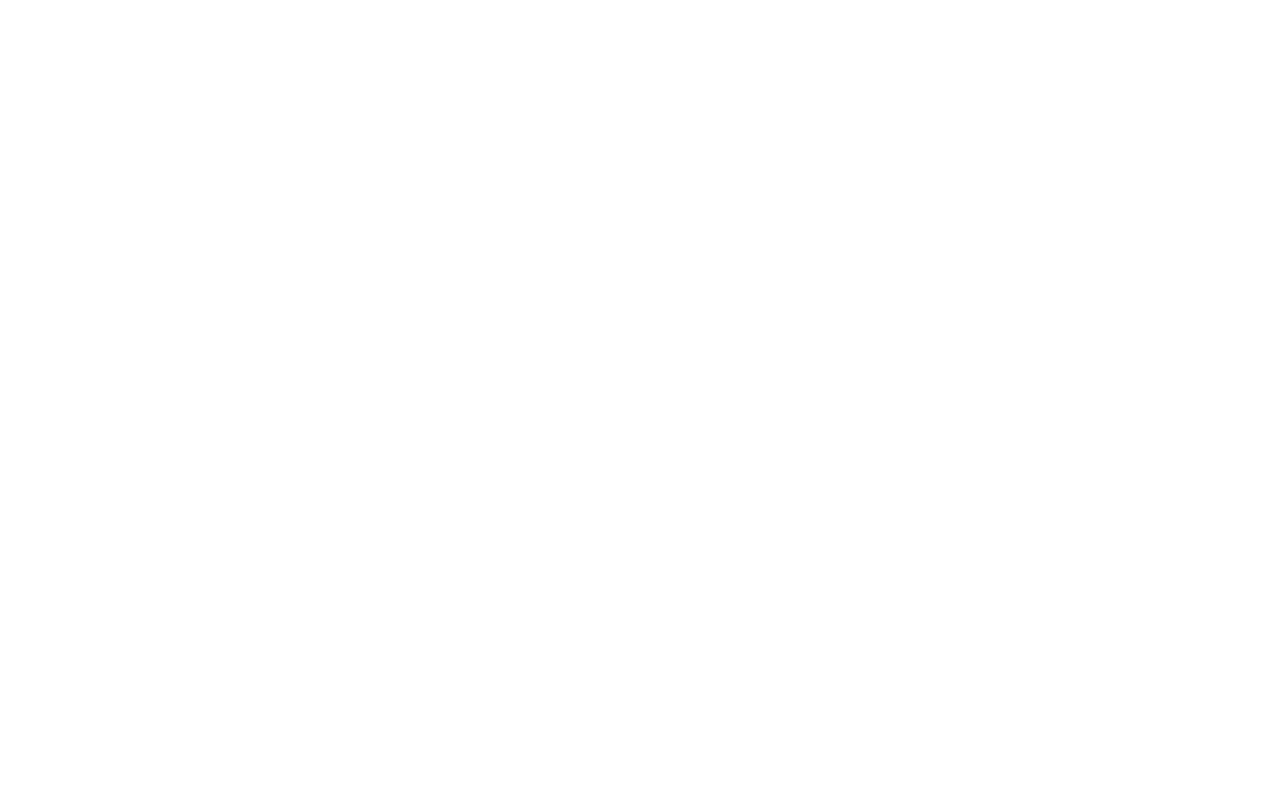
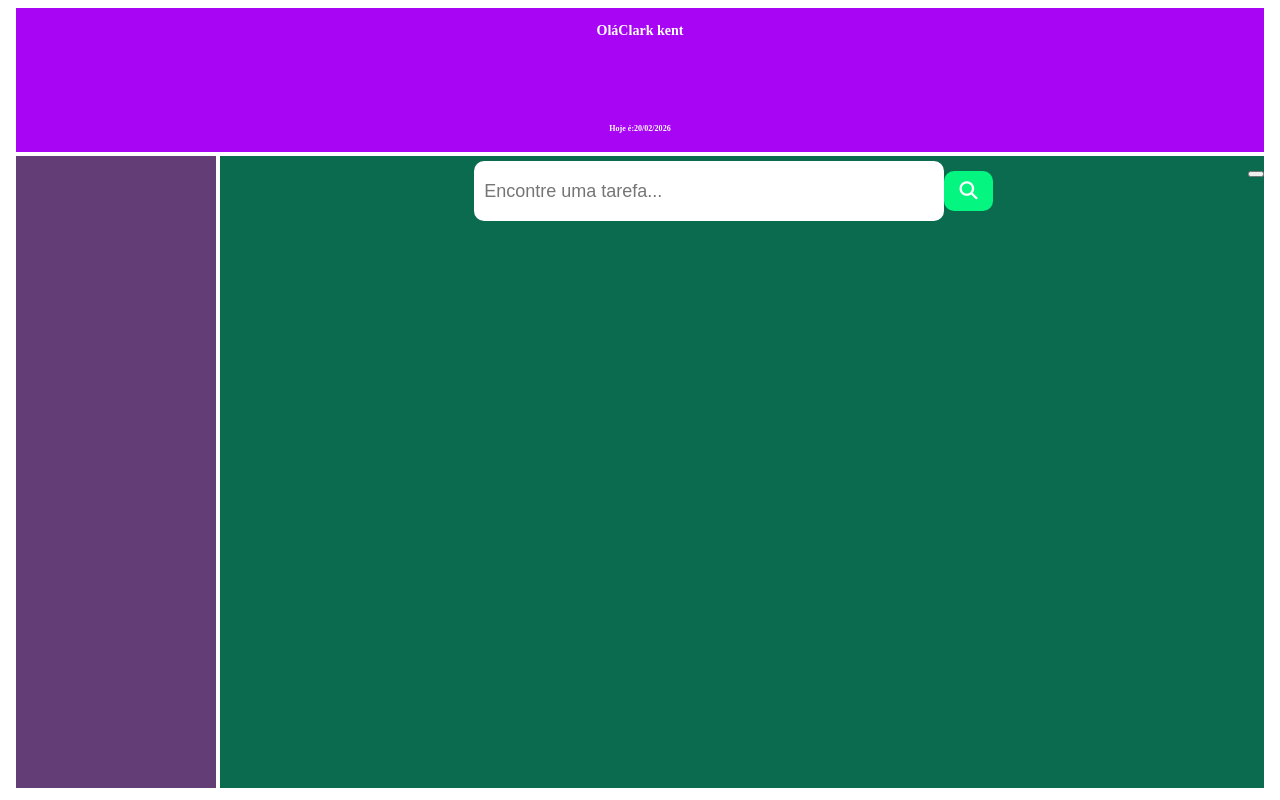
Before and after one commit to dev-marcoslsilva/to-do_List_Project, an Angular app in the folder frontend/project_components/: page /Dashboard in a window 1280 px wide. Before the commit this address led to /. Built offline with nearby package versions, Linux system fonts and the light colour scheme.

Commit message:
Adicionando itens que não foram comitados antes

```diff
--- a/frontend/project_components/src/app/app.config.ts
+++ b/frontend/project_components/src/app/app.config.ts
@@ -1,11 +1,13 @@
 import { ApplicationConfig, provideBrowserGlobalErrorListeners } from '@angular/core';
 import { provideRouter } from '@angular/router';
+import { provideHttpClient } from '@angular/common/http';
 
 import { routes } from './app.routes';
 
 export const appConfig: ApplicationConfig = {
   providers: [
     provideBrowserGlobalErrorListeners(),
-    provideRouter(routes)
+    provideRouter(routes),
+    provideHttpClient()
   ]
 };
--- a/frontend/project_components/src/app/app.routes.ts
+++ b/frontend/project_components/src/app/app.routes.ts
@@ -3,11 +3,13 @@
 import {UserRegister} from "./pages/user_register/user_register";
 import { PasswordReset } from './pages/password-reset/password-reset';
 import {NewTask} from './pages/new-task/new-task';
+import {MainScreen} from './pages/main-screen/main-screen';
 
 export const routes: Routes = [
     {path: 'login', component: Login},
     {path: '', redirectTo: 'login', pathMatch: 'full'},
     {path: 'register', component: UserRegister},
     {path: 'newPassword', component: PasswordReset},
-    {path: 'newTask', component: NewTask}
+    {path: 'newTask', component: NewTask},
+    {path: 'Dashboard', component: MainScreen}
 ];
--- a/frontend/project_components/src/app/pages/login/login.html
+++ b/frontend/project_components/src/app/pages/login/login.html
@@ -12,7 +12,7 @@
     </div>
 
     <div class="div_login">
-      <div class="stilization dots">
+      <div class="stilization_dots" id="dots">
         <div class="dot"></div>
         <div class="dot"></div>
         <div class="dot"></div>
--- /dev/null
+++ b/frontend/project_components/src/app/pages/main-screen/main-screen.css
@@ -0,0 +1,85 @@
+:root{
+    --roxo: #A805F5;
+    --ciano: #05F581;
+    --amarelo-laranja: #F5A406;
+    --amarelo-escuro: #A07D38;
+    --roxo-escuro: #633D75;
+    --ciano-escuro: #0B6B4F;
+    --cianinho-escuro: #3D755A;
+}
+
+body{
+    color: white;
+    background-color: var(--ciano-escuro);
+    font-size: 20px;
+}
+
+header{
+    display: flex;
+    flex-direction: column;
+    align-items: center;
+    justify-content: space-between;
+    width: 100%;
+    height: 18vh;
+    background-color: var(--roxo);
+    border-bottom: white solid 4px;
+}
+
+.divTitle{
+    display: inline-flex;
+    font-size: 12px;
+}
+
+.search_bar_div{
+    display: flex;
+    align-items: center;
+    justify-content: center;
+    width: 100%;
+    height: 5vh;
+    padding: 15px;
+}
+
+#sideBar{
+    overlay: hidden;
+    display: flex;
+    flex-direction: column;
+    align-items: center;
+    justify-content: space-around;
+    width: 20%;
+    height: 79vh;
+    background-color: var(--roxo-escuro);
+    border-right: white solid 4px;
+}
+
+#searchBar{
+    border: none;
+    border-radius: 10px;
+    padding: 10px;
+    width: 45%;
+    font-size: 18px;
+    height: 5vh;
+}
+
+#searchBar:focus{
+    outline: none;
+    box-shadow: 0 0 5px var(--cianinho-escuro);
+}
+
+#btnSerach{
+    display: flex;
+    align-items: center;
+    justify-content: center;
+    border: none;
+    border-radius: 10px;
+    padding: 10px;
+    width: 5%;
+    font-size: 18px;
+    height: 5vh;
+    background-color: var(--ciano);
+    color: white;
+    cursor: pointer;
+}
+
+.main_container{
+    display: flex;
+}
--- /dev/null
+++ b/frontend/project_components/src/app/pages/main-screen/main-screen.html
@@ -0,0 +1,59 @@
+<!DOCTYPE html>
+<html lang="pt-BR">
+  <head>
+    <meta charset="UTF-8" />
+    <meta name="viewport" content="width=device-width, initial-scale=1.0" />
+    <link rel="stylesheet" href="https://cdnjs.cloudflare.com/ajax/libs/font-awesome/6.5.1/css/all.min.css">
+    <title>Dashboard Taks</title>
+  </head>
+  <body>
+    <header>
+        <div class="divTitle">
+            <h3>Olá </h3> <h3 id="Saudation"> Clark kent</h3>
+        </div>
+        <div class="divTitle">
+            <h6>Hoje é: </h6> <h6 id="currentDate">20/02/2026</h6>
+        </div>
+    </header>
+
+    <!-- Nesta div, estará quase todo o site -->
+    <div class="main_container">
+      <!-- esta div represntará a barra lateral do site, conetndo todas as tarefas -->
+      <div id="sideBar">
+
+      </div>
+
+      <!-- aqui, se localiza a barra de pesquisa do site, onde se pode verificar uma tarefa -->
+
+      <div class="search_bar_div">
+        <input type="text" name="" placeholder="Encontre uma tarefa..." id="searchBar">
+        <button id="btnSerach"><i class="fa-solid fa-magnifying-glass"></i></button>
+      </div>
+
+      <!-- Esta div conterá todo o lado direito da aplicação, de forma a deixar o meio livre -->
+
+      <div>
+        <!-- Esta div conterá as tarefas especiais -->
+         <div id="specialTasks">
+
+         </div>
+
+         <!-- Aqui, o botão para inserir uma nova tarefas -->
+
+         <button></button>
+
+
+         <div>
+             <!-- Finalmente, a próxima tarefa do dia! -->
+             <div id="nextTask">
+
+             </div>
+             <!-- Uma div para guardar os botões de pular tarefa ou conclui-la -->
+             <div>
+
+             </div>
+        </div>
+      </div>
+    </div>
+  </body>
+</html>
```
Also changed, not shown: frontend/project_components/src/app/interfaces/auth.interface.ts (added, +8 -0 lines), frontend/project_components/src/app/pages/main-screen/main-screen.ts (added, +11 -0 lines), frontend/project_components/src/app/services/auth.ts (added, +21 -0 lines), 2 other files (tests, documents, lock files or other folders).
